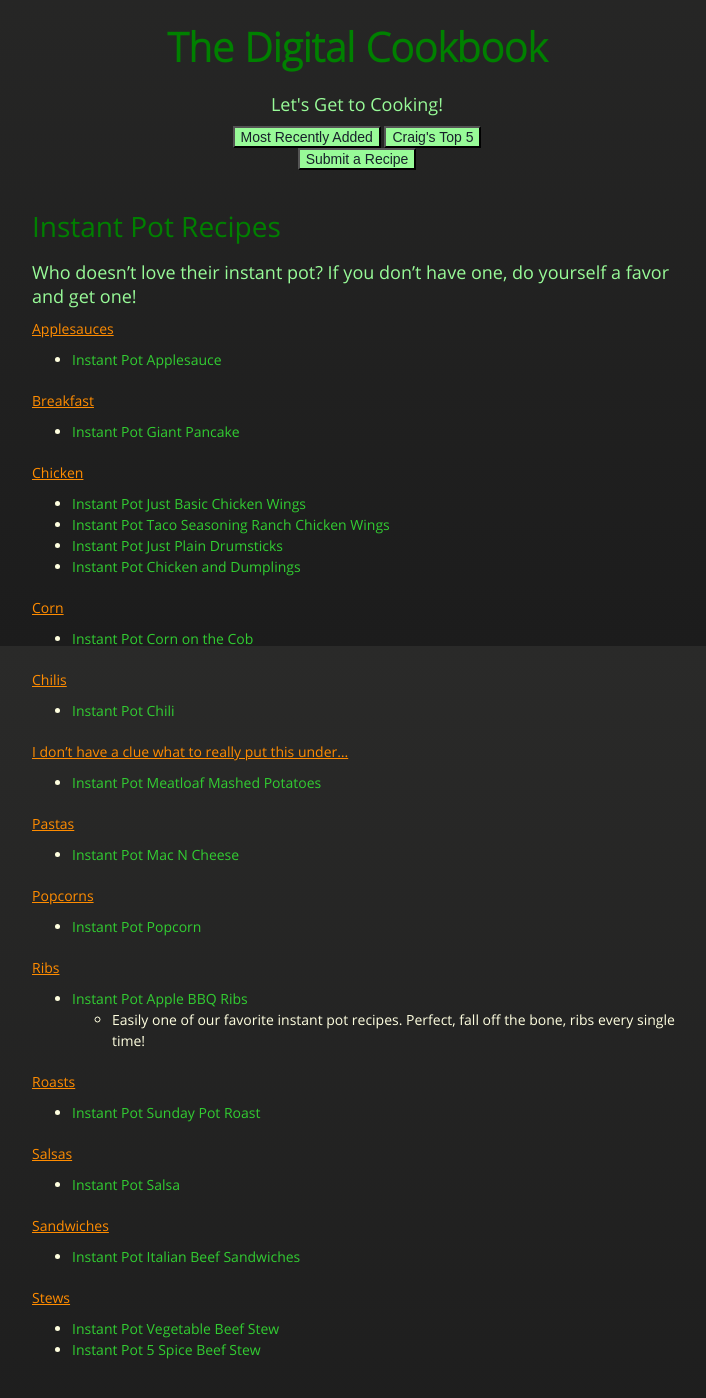
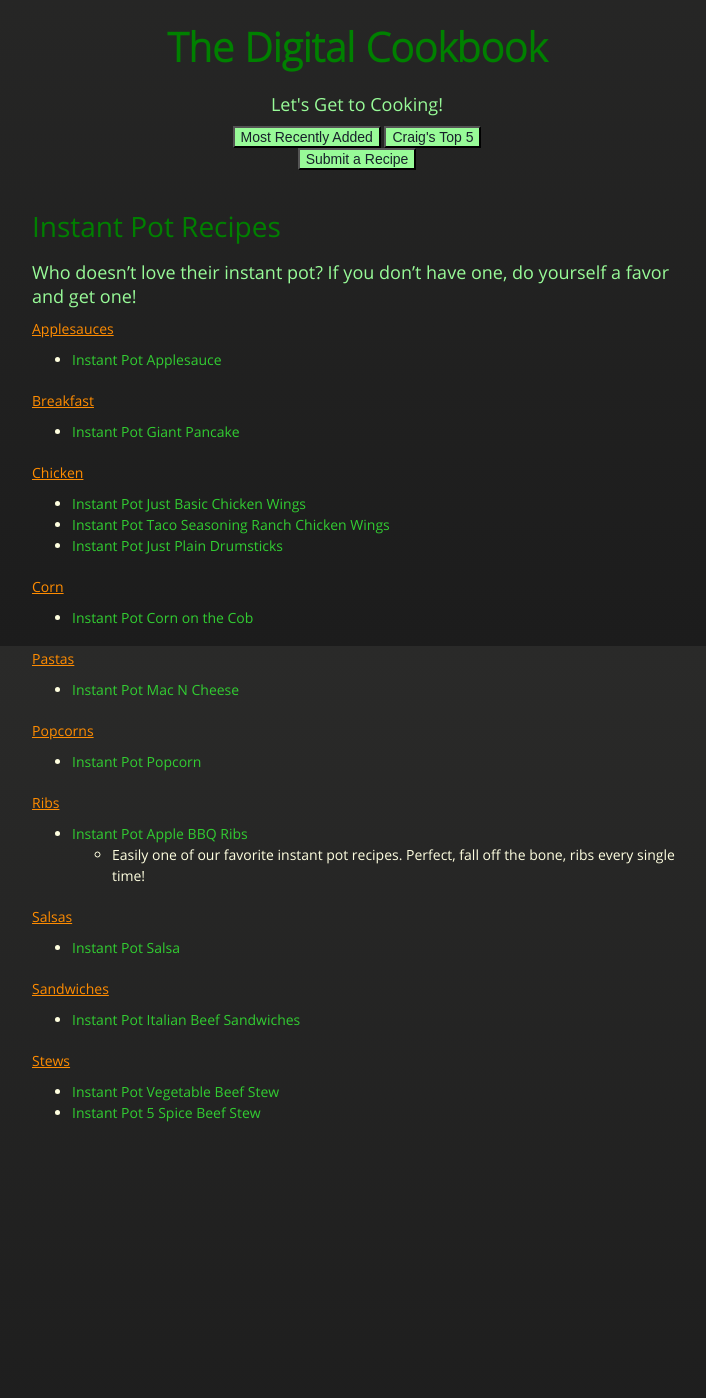
Before and after one commit to cmwillett/TheDigitalCookbook, a Jekyll site: the page built from InstantPot.md, in a window 1280 px wide and 1400 px high, scrolled down 254 px. Shown: the whole window, without its empty margins (283-989 px from the left). Built offline with Jekyll 4.4.1, drawn with Linux system fonts in a browser that asks for light colours; nearby versions of some CDN libraries; after the commit the page ends 1417 px from its top, so only the background shows below that.

Commit message:
fixing broken links

```diff
--- a/InstantPot.md
+++ b/InstantPot.md
@@ -17,16 +17,9 @@ tags: instant,pot,pressure,cooker,stew,wings,chicken,popcorn,applesauce,salsa,ri
 * [Instant Pot Just Basic Chicken Wings]({{site.github.url}}/InstantPot/JustBasicChickenWings/index.html)
 * [Instant Pot Taco Seasoning Ranch Chicken Wings]({{site.github.url}}/InstantPot/TacoSeasoningRanchChickenWings/index.html)
 * [Instant Pot Just Plain Drumsticks]({{site.github.url}}/InstantPot/JustPlainDrumsticks/index.html)
-* [Instant Pot Chicken and Dumplings]({{site.github.url}}/InstantPot/ChickenAndDumplings/index.html)
 
 #### Corn
 * [Instant Pot Corn on the Cob]({{site.github.url}}/InstantPot/CornOnTheCob/index.html)
-
-#### Chilis
-* [Instant Pot Chili]({{site.github.url}}/InstantPot/InstantPotChili/index.html)
-
-#### I don't have a clue what to really put this under...
-* [Instant Pot Meatloaf Mashed Potatoes]({{site.github.url}}/InstantPot/MeatloafMashedPotatoes/index.html)
 
 #### Pastas
 * [Instant Pot Mac N Cheese]({{site.github.url}}/InstantPot/MacNCheese/index.html)
@@ -38,9 +31,6 @@ tags: instant,pot,pressure,cooker,stew,wings,chicken,popcorn,applesauce,salsa,ri
 * [Instant Pot Apple BBQ Ribs]({{site.github.url}}/InstantPot/AppleBBQRibs/index.html)
   * Easily one of our favorite instant pot recipes.  Perfect, fall off the bone, ribs every single time!
 
-#### Roasts
-* [Instant Pot Sunday Pot Roast]({{site.github.url}}/InstantPot/SundayPotRoast/index.html)
-
 #### Salsas
 * [Instant Pot Salsa]({{site.github.url}}/InstantPot/Salsa/index.html)
 
```
